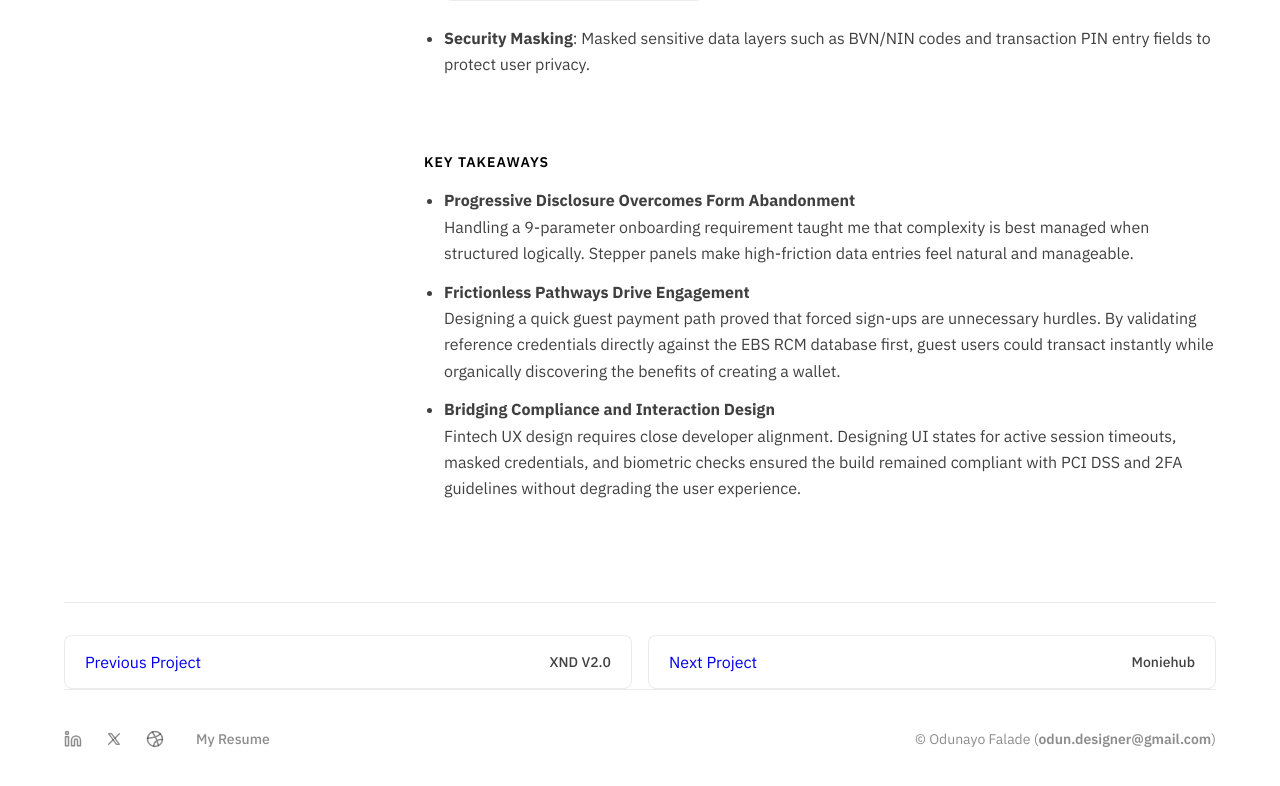
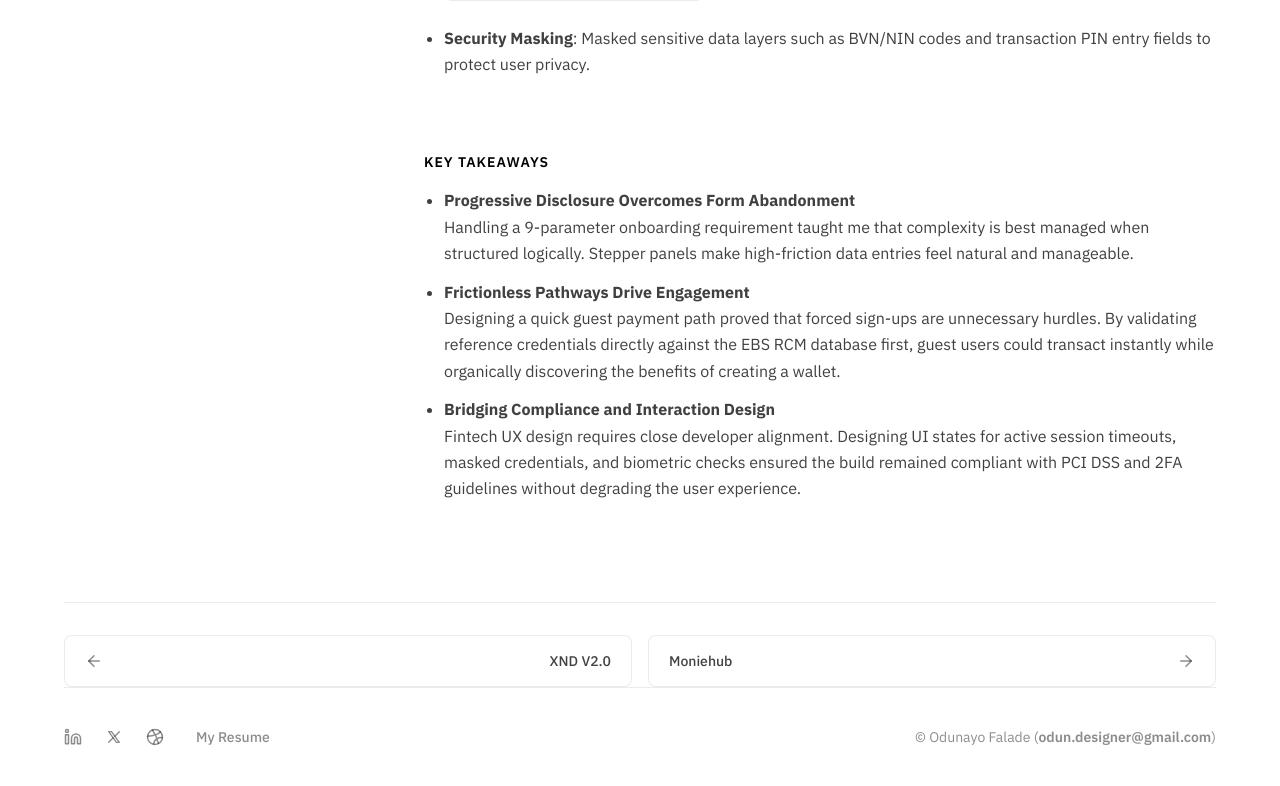
Before and after one commit to AniFUD/portfolio-project, a React (Vite) app: page /selected-work/techpay in a window 1280 px wide. Shown: the part 6613-7399 px from the top of the page. Built offline with nearby package versions, Linux system fonts and the light colour scheme.

Commit message:
auto-sync: modifications on 2026-07-13 16:48:04

```diff
--- a/src/pages/case-studies/TechpayCaseStudy.jsx
+++ b/src/pages/case-studies/TechpayCaseStudy.jsx
@@ -311,12 +311,22 @@ export default function TechpayCaseStudy() {
       {/* Bottom Navigation */}
       <footer className="case-study-nav">
         <Link to="/selected-work/xnd" className="case-study-nav-btn prev">
-          <span className="case-study-nav-lbl">Previous Project</span>
+          <span className="case-study-nav-arrow">
+            <svg width="18" height="18" viewBox="0 0 24 24" fill="none" stroke="currentColor" strokeWidth="2" strokeLinecap="round" strokeLinejoin="round">
+              <line x1="19" y1="12" x2="5" y2="12"></line>
+              <polyline points="12 19 5 12 12 5"></polyline>
+            </svg>
+          </span>
           <span className="case-study-nav-title">XND V2.0</span>
         </Link>
         <Link to="/selected-work/moniehub" className="case-study-nav-btn next">
-          <span className="case-study-nav-lbl">Next Project</span>
           <span className="case-study-nav-title">Moniehub</span>
+          <span className="case-study-nav-arrow">
+            <svg width="18" height="18" viewBox="0 0 24 24" fill="none" stroke="currentColor" strokeWidth="2" strokeLinecap="round" strokeLinejoin="round">
+              <line x1="5" y1="12" x2="19" y2="12"></line>
+              <polyline points="12 5 19 12 12 19"></polyline>
+            </svg>
+          </span>
         </Link>
       </footer>
 
```
